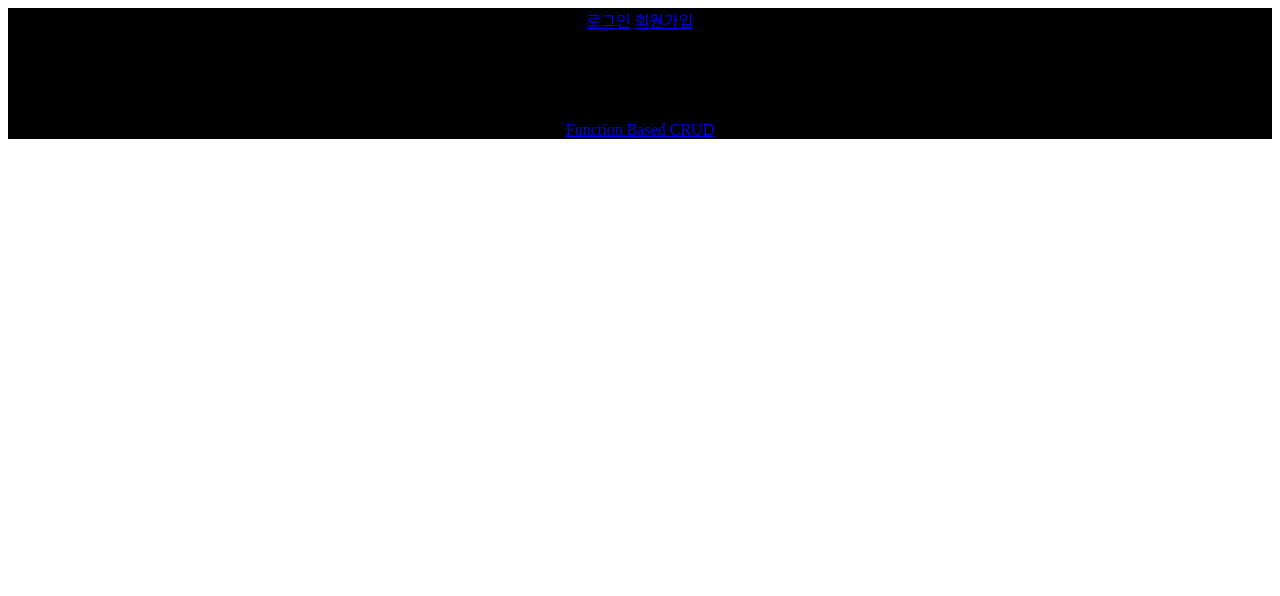
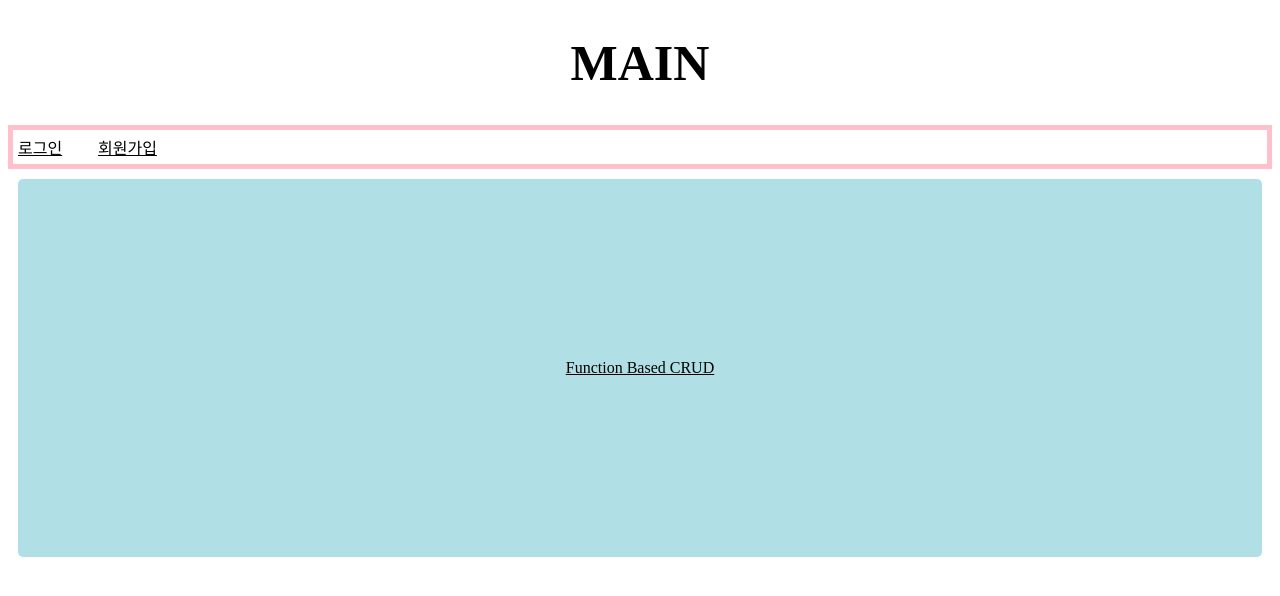
Before and after one commit to moonheeyeon/Django-Likelion_7thdjango_moon, a Django app: page / in a window 1280 px wide. Shown: the top 596 px of the page. Run offline with Django 3.2, Linux system fonts and the light colour scheme.

Commit message:
메시지

```diff
--- a/viewcrud/static/css/style.css
+++ b/viewcrud/static/css/style.css
@@ -1,3 +1,22 @@
-.box{text-align: center;
-    background-color: black;
+a{color:black;
+    font-weight:500;}
+h1{text-align:center;
+    font-size: 50px;}
+.grid{
+    border:5px solid pink;
+    display:grid;
+    grid-template-columns:80px 1fr;}
+div{border:5px;
+    padding:5px;}
+#a{text-align: center;
+    display: block;
+    background-color: powderblue;
+    margin: 10px;
+    padding: 180px;
+    border-radius: 5px;
+    /* background: url(./1.jpg);
+    background-repeat: no-repeat; */
 }
+
+.c{background-color: powderblue;
+    margin: 1%; }
--- a/viewcrud/templates/viewcrud/add_comment.html
+++ b/viewcrud/templates/viewcrud/add_comment.html
@@ -3,7 +3,7 @@
     <link rel="stylesheet" href="{% static 'css/style.css' %}">
 </head>
 <body>
-<div class="box">
+<div class="g">
 {% block content %}
     <h1>댓글 수정</h1>
     <form method="POST" >{% csrf_token %}
--- a/viewcrud/templates/viewcrud/detail.html
+++ b/viewcrud/templates/viewcrud/detail.html
@@ -10,7 +10,7 @@
     <link rel="stylesheet" href="{% static 'css/style.css' %}">
 </head>
 <body>
-    <div class = "box">
+    <div class = "f">
     <a href="{% url 'home' %}">뒤로가기</a>
         <h1>제목 : {{blog.title}}</h1>
         <h3>{{blog.category}} | {{blog.author}} | {{blog.created_date}} </h3>
--- a/viewcrud/templates/viewcrud/index.html
+++ b/viewcrud/templates/viewcrud/index.html
@@ -7,15 +7,26 @@
     <link rel="stylesheet" href="{% static 'css/style.css' %}">
 </head>
 <body>
-    <div class="box">
+
+    <h1>MAIN</h1>
+    <div class="grid">
+
+
     {% if user.is_authenticated %}
-    <a href="{% url 'logout' %}" >로그아웃</a>
+
+
+
+        <a href="{% url 'logout' %}" >로그아웃</a>
     {% else %}
         <a href="{% url 'login' %}" >로그인</a>
         <a href="{% url 'signup' %}" >회원가입</a>
     {% endif %}
-    <h1>게시판</h1>
-    <a href="{% url 'home' %}">Function Based CRUD</a>
-    </div>
+
+
+</div>
+
+    <a href="{% url 'home' %}" id="a" >Function Based CRUD</a>
+
+
 </body>
 </html>
--- a/viewcrud/templates/viewcrud/login.html
+++ b/viewcrud/templates/viewcrud/login.html
@@ -3,7 +3,7 @@
     <link rel="stylesheet" href="{% static 'css/style.css' %}">
 </head>
 <body>
-<div class="box">
+<div class="e">
 {% block content %}
 
 {% if error %}
--- a/viewcrud/templates/viewcrud/new.html
+++ b/viewcrud/templates/viewcrud/new.html
@@ -7,7 +7,7 @@
     <link rel="stylesheet" href="{% static 'css/style.css' %}">
 </head>
 <body>
-    <div class="box">
+    <div class="b">
     <h1>글 쓰기</h1>
     <a href="{% url 'home' %}">뒤로가기</a>
     <form method='POST'>
--- a/viewcrud/templates/viewcrud/signup.html
+++ b/viewcrud/templates/viewcrud/signup.html
@@ -3,7 +3,7 @@
     <link rel="stylesheet" href="{% static 'css/style.css' %}">
 </head>
 <body>
-<div class="box">
+<div class="d">
 {% block content %}
 
 <h1>회원가입</h1>
--- a/viewcrud/templates/viewcrud/viewcrud.html
+++ b/viewcrud/templates/viewcrud/viewcrud.html
@@ -10,7 +10,7 @@
     <link rel="stylesheet" href="{% static 'css/style.css' %}">
 </head>
 <body>
-    <div class = "box">
+    <div class = "c">
         {% if user.is_authenticated %}
         <a href="{% url 'newblog' %}">글쓰기</a>
         {% else %}
```
Also changed, not shown: db.sqlite3.
